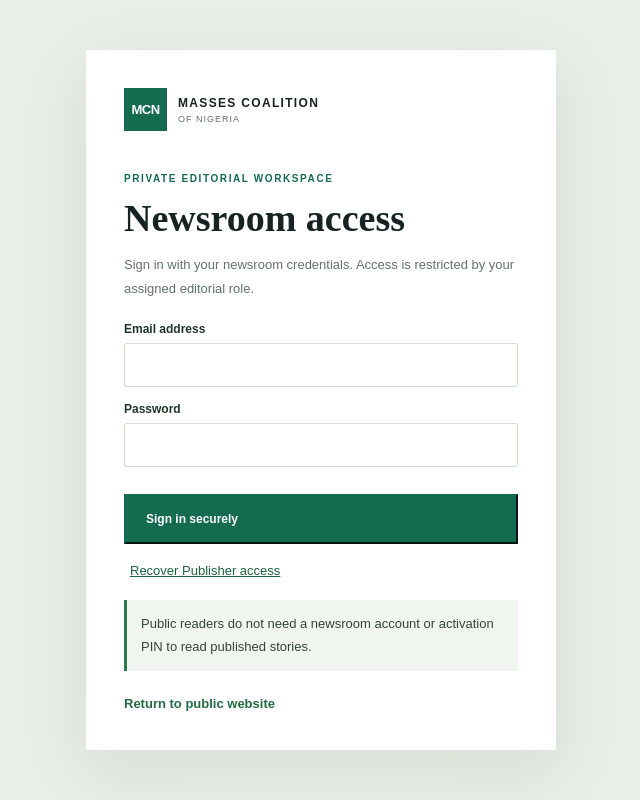
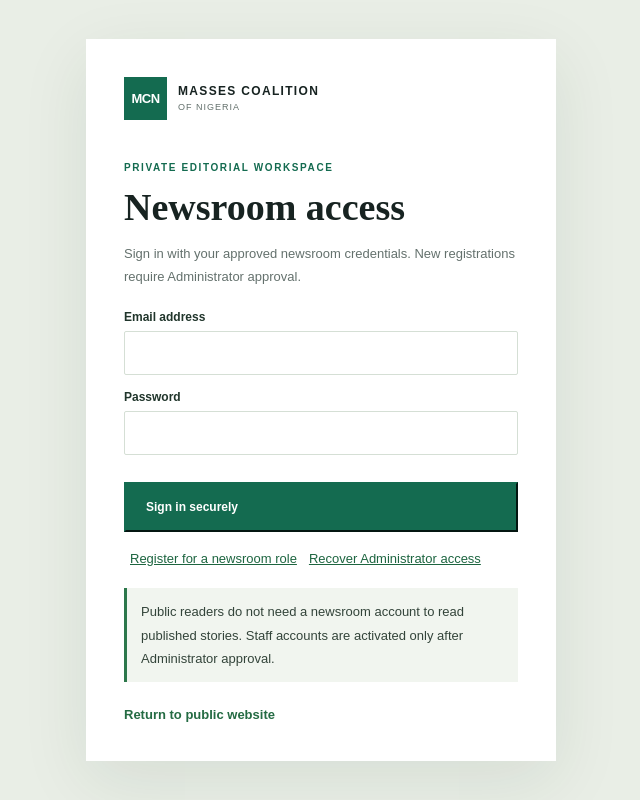
Before and after one commit to demtaiwo1-eng/massescoalitionfornigeria, a Next.js app: page /newsroom/sign-in in a window 1280 px wide. Shown: the whole page, without its empty margins (319-959 px from the left). Built offline with nearby package versions, Linux system fonts and the light colour scheme; no server answers.

Commit message:
Add self-service newsroom registration and admin-first setup

```diff
--- a/src/app/newsroom/sign-in/page.tsx
+++ b/src/app/newsroom/sign-in/page.tsx
@@ -7,11 +7,12 @@ import { newsroomRequest } from "@/lib/newsroom-api";
 
 export default function NewsroomSignIn() {
   const router = useRouter();
-  const [mode,setMode] = useState<"login"|"setup"|"recovery">("login");
+  const [mode,setMode] = useState<"login"|"setup"|"recovery"|"register">("login");
   const [email,setEmail] = useState("");
   const [fullName,setFullName] = useState("");
   const [password,setPassword] = useState("");
   const [setupToken,setSetupToken] = useState("");
+  const [role,setRole] = useState("reporter");
   const [recoveryKey,setRecoveryKey] = useState("");
   const [message,setMessage] = useState("");
   const [busy,setBusy] = useState(false);
@@ -22,7 +23,10 @@ export default function NewsroomSignIn() {
   async function submit(event: FormEvent<HTMLFormElement>) {
     event.preventDefault(); setBusy(true); setMessage("");
     try {
-      if (mode === "recovery") {
+      if (mode === "register") {
+        await newsroomRequest("/api/auth/register",{method:"POST",body:JSON.stringify({email,fullName,password,role})});
+        setMode("login"); setPassword(""); setMessage("Registration received. The Administrator must approve your account before you can sign in.");
+      } else if (mode === "recovery") {
         await newsroomRequest("/api/auth/publisher-recovery",{method:"POST",body:JSON.stringify({email,recoveryKey,newPassword:password})});
         setMode("login"); setPassword(""); setRecoveryKey("");
         setMessage("Publisher password updated. Sign in using your new password.");
@@ -40,21 +44,23 @@ export default function NewsroomSignIn() {
   return <main className="signin-page"><div className="signin-card">
     <Link href="/" className="brand"><span className="brand-mark">MCN</span><span><strong>MASSES COALITION</strong><small>OF NIGERIA</small></span></Link>
     <div className="eyebrow">PRIVATE EDITORIAL WORKSPACE</div>
-    <h1>{mode === "setup" ? "Create publisher account" : mode === "recovery" ? "Recover Publisher access" : "Newsroom access"}</h1>
-    <p>{mode === "setup" ? "One-time first-owner setup. This creates the first Publisher account; staff accounts are managed from the newsroom." : mode === "recovery" ? "Use the one-time recovery key supplied by the site administrator to set a new Publisher password. The password is entered only here, not in chat." : "Sign in with your newsroom credentials. Access is restricted by your assigned editorial role."}</p>
+    <h1>{mode === "setup" ? "Register the first Administrator" : mode === "register" ? "Create newsroom account" : mode === "recovery" ? "Recover Administrator access" : "Newsroom access"}</h1>
+    <p>{mode === "setup" ? "The first person to complete this protected setup becomes the newsroom Administrator and controls registrations, staff and publishing." : mode === "register" ? "Choose the newsroom role you are applying for. Your account stays pending until the Administrator approves it." : mode === "recovery" ? "Use the one-time recovery key to reset the Administrator password. Enter the new password only here." : "Sign in with your approved newsroom credentials. New registrations require Administrator approval."}</p>
     <form onSubmit={submit} className="signin-form">
-      {mode === "setup" && <label>Full name<input required autoComplete="name" value={fullName} onChange={e=>setFullName(e.target.value)} /></label>}
+      {(mode === "setup" || mode === "register") && <label>Full name<input required autoComplete="name" value={fullName} onChange={e=>setFullName(e.target.value)} /></label>}
       <label>Email address<input required type="email" autoComplete="username" value={email} onChange={e=>setEmail(e.target.value)} /></label>
-      <label>Password<input required type="password" minLength={mode==="setup"||mode==="recovery"?14:1} autoComplete={mode==="setup"||mode==="recovery"?"new-password":"current-password"} value={password} onChange={e=>setPassword(e.target.value)} />{(mode==="setup"||mode==="recovery") && <small>Use at least 14 characters.</small>}</label>
+      <label>Password<input required type="password" minLength={mode==="setup"||mode==="recovery"||mode==="register"?14:1} autoComplete={mode==="setup"||mode==="recovery"||mode==="register"?"new-password":"current-password"} value={password} onChange={e=>setPassword(e.target.value)} />{(mode==="setup"||mode==="recovery"||mode==="register") && <small>Use at least 14 characters.</small>}</label>
+      {mode === "register" && <label>Requested role<select value={role} onChange={e=>setRole(e.target.value)}><option value="reporter">Reporter</option><option value="contributor">Contributor</option><option value="news_editor">News Editor</option><option value="managing_editor">Managing Editor</option></select></label>}
       {mode === "setup" && <label>One-time setup key<input required type="password" autoComplete="off" value={setupToken} onChange={e=>setSetupToken(e.target.value)} /></label>}
       {mode === "recovery" && <label>One-time Publisher recovery key<input required type="password" autoComplete="off" value={recoveryKey} onChange={e=>setRecoveryKey(e.target.value)} /></label>}
-      <button className="primary-button" type="submit" disabled={busy}>{busy ? "Please wait…" : mode==="setup" ? "Create Publisher account" : mode==="recovery" ? "Update Publisher password" : "Sign in securely"}</button>
+      <button className="primary-button" type="submit" disabled={busy}>{busy ? "Please wait…" : mode==="setup" ? "Create Administrator account" : mode==="register" ? "Submit registration" : mode==="recovery" ? "Update Administrator password" : "Sign in securely"}</button>
     </form>
     {message && <p role="status" className="notice">{message}</p>}
-    {mode === "login" && <button type="button" className="signin-mode-toggle" onClick={()=>{setMode("recovery");setMessage("");}}>Recover Publisher access</button>}
+    {mode === "login" && <><button type="button" className="signin-mode-toggle" onClick={()=>{setMode("register");setMessage("");}}>Register for a newsroom role</button><button type="button" className="signin-mode-toggle" onClick={()=>{setMode("recovery");setMessage("");}}>Recover Administrator access</button></>}
+    {mode === "register" && <button type="button" className="signin-mode-toggle" onClick={()=>{setMode("login");setMessage("");}}>Back to sign in</button>}
     {mode === "recovery" && <button type="button" className="signin-mode-toggle" onClick={()=>{setMode("login");setMessage("");}}>Back to sign in</button>}
-    {setupAvailable && mode !== "recovery" && <button type="button" className="signin-mode-toggle" onClick={()=>{setMode(mode==="login"?"setup":"login");setMessage("");}}> {mode==="login"?"First-time Publisher setup":"Back to sign in"} </button>}
-    <p className="notice">Public readers do not need a newsroom account or activation PIN to read published stories.</p>
+    {setupAvailable && mode !== "recovery" && <button type="button" className="signin-mode-toggle" onClick={()=>{setMode(mode==="login"?"setup":"login");setMessage("");}}> {mode==="login"?"First-time Administrator setup":"Back to sign in"} </button>}
+    <p className="notice">Public readers do not need a newsroom account to read published stories. Staff accounts are activated only after Administrator approval.</p>
     <Link className="text-link" href="/">Return to public website</Link>
   </div></main>;
 }
```
